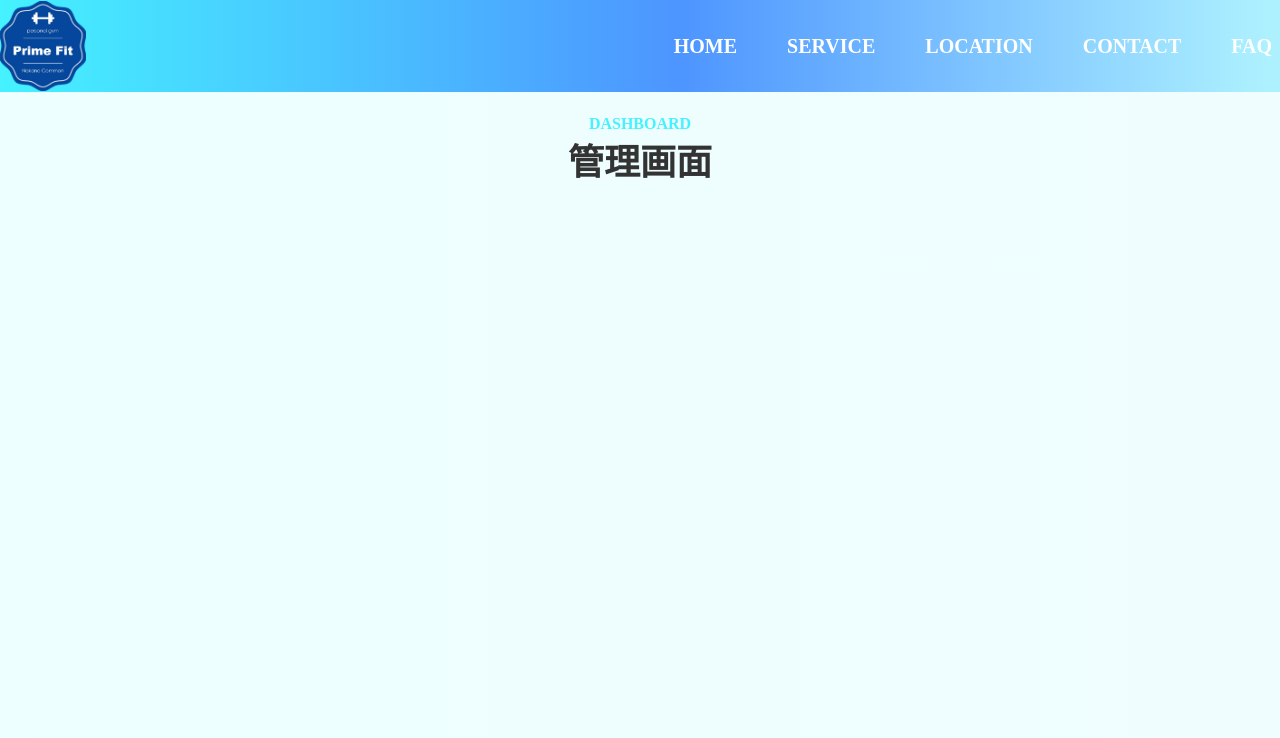
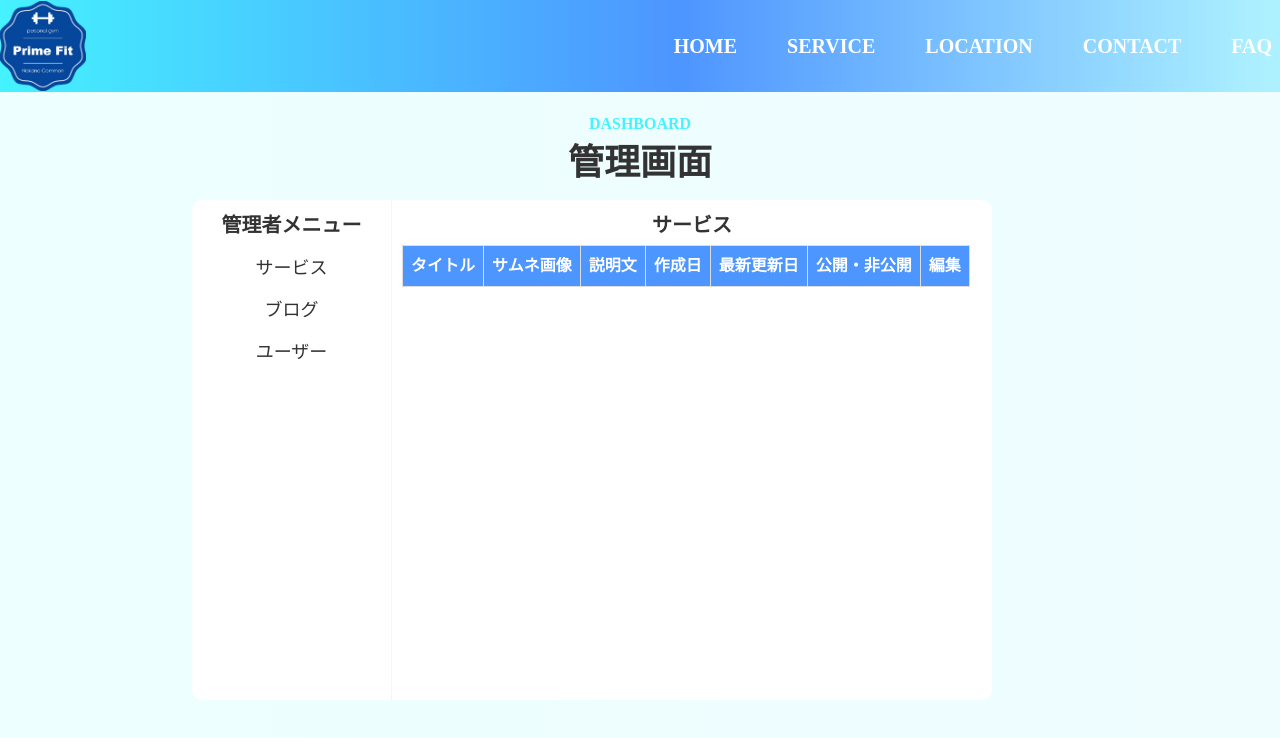
Before and after one commit to saitoshi/nakanoPrimeFit2, a Next.js app in the folder src/: page /dashboard in a window 1280 px wide. Shown: the top 738 px of the page. Built offline with nearby package versions, Linux system fonts and the light colour scheme.

Commit message:
issue-06: created dashboard input

```diff
--- a/src/app/components/Dashboard Related/DashboardTab.tsx
+++ b/src/app/components/Dashboard Related/DashboardTab.tsx
@@ -1,9 +1,49 @@
+'use client';
+import React, { useState } from 'react';
 import './style.css';
 
-export const DashboardTab = () => {
+type tabInputs = {
+  tabs: string[];
+};
+export const DashboardTab = ({ tabs }: tabInputs) => {
+  const [currentTab, setCurrentTab] = useState(tabs[0]);
+
+  const handleCurrentTab = (e: string) => {
+    setCurrentTab(e);
+  };
   return (
     <div className='tab'>
-      <div></div>
+      <div className='tabMenu'>
+        <h5>管理者メニュー</h5>
+        {tabs.map((item) => (
+          <button
+            key={item}
+            className='tabButton'
+            onClick={() => {
+              handleCurrentTab(item);
+            }}>
+            {item}
+          </button>
+        ))}
+      </div>
+      <div className='tabBody'>
+        <div className='tabContainer'>
+          <h5>{currentTab}</h5>
+
+          <table id='tabTable'>
+            <tr>
+              <th>タイトル</th>
+              <th>サムネ画像</th>
+              <th>説明文</th>
+              <th>作成日</th>
+              <th>最新更新日</th>
+              <th>公開・非公開</th>
+              <th>編集</th>
+            </tr>
+            <tr></tr>
+          </table>
+        </div>
+      </div>
     </div>
   );
 };
--- /dev/null
+++ b/src/app/components/Dashboard Related/style.css
@@ -0,0 +1,94 @@
+.tab {
+  position: fixed; /* or absolute */
+  top: 25%;
+  left: 15%;
+  height: 500px;
+  width: 800px;
+  background-color: white;
+  border-radius: 10px;
+}
+
+.tabMenu {
+  padding-top: 10px;
+  display: flex;
+  width: 200px;
+  height: 500px;
+  flex-direction: column;
+  white-space: nowrap;
+  color: #333;
+  border-right: 1px solid;
+  border-color: whitesmoke;
+  overflow: auto;
+  position: fixed;
+}
+
+.tabBody {
+  margin-left: 200px;
+}
+
+.tabContainer {
+  padding: 0 15px;
+}
+.tabMenu h5 {
+  text-align: center;
+  font-weight: 700;
+  font-size: 20px;
+}
+.tabContainer h3 {
+  text-align: center;
+}
+.tabButton {
+  padding-top: 15px;
+  font-size: 18px;
+  font-weight: 500;
+}
+.tabButton:hover {
+  background-color: rgba(173, 241, 255, 1);
+}
+.tabContainer {
+  padding: 10px 5px 0 5px;
+}
+.tabContainer h5 {
+  text-align: center;
+  font-weight: 800;
+  font-size: 20px;
+}
+#tabTable {
+  margin: 5px 5px 0 5px;
+  border-radius: 3px;
+}
+#tabTable td {
+  border: 1px solid #ddd;
+  padding: 8px;
+}
+#tabTable th {
+  border: 1px solid #ddd;
+  padding: 8px;
+  background-color: rgba(77, 149, 255, 1);
+  color: white;
+  text-align: center;
+  font-size: 16px;
+}
+
+@media screen and (max-width: 600px) {
+  .tab {
+    position: fixed; /* or absolute */
+    top: 25%;
+    left: 5%;
+    height: 400px;
+    width: 500px;
+  }
+
+  .tabMenu {
+    width: 100px;
+  }
+  .tabBody {
+    margin-left: 100px;
+  }
+  .tabBody {
+    font-size: 14px;
+  }
+  .tabMenu h5 {
+    font-size: 15px;
+  }
+}
--- a/src/app/components/style.css
+++ b/src/app/components/style.css
@@ -13,6 +13,7 @@
   width: 100%;
   height: 92px;
   top: 0;
+  z-index: 100;
 }
 
 #mobileNavBar {
--- a/src/app/dashboard/page.tsx
+++ b/src/app/dashboard/page.tsx
@@ -1,6 +1,8 @@
 import type { Metadata } from 'next';
 import './style.css';
+import { DashboardTab } from '../components/Dashboard Related/DashboardTab';
 export default function Dashboard() {
+  const tabs = ['サービス', 'ブログ', 'ユーザー'];
   return (
     <div>
       <div id='dashboardContainer'>
@@ -8,6 +10,7 @@ export default function Dashboard() {
           <p className='subHeader'>DASHBOARD</p>
           <p className='mainHeader'>管理画面</p>
         </h2>
+        <DashboardTab tabs={tabs} />
       </div>
     </div>
   );
```
